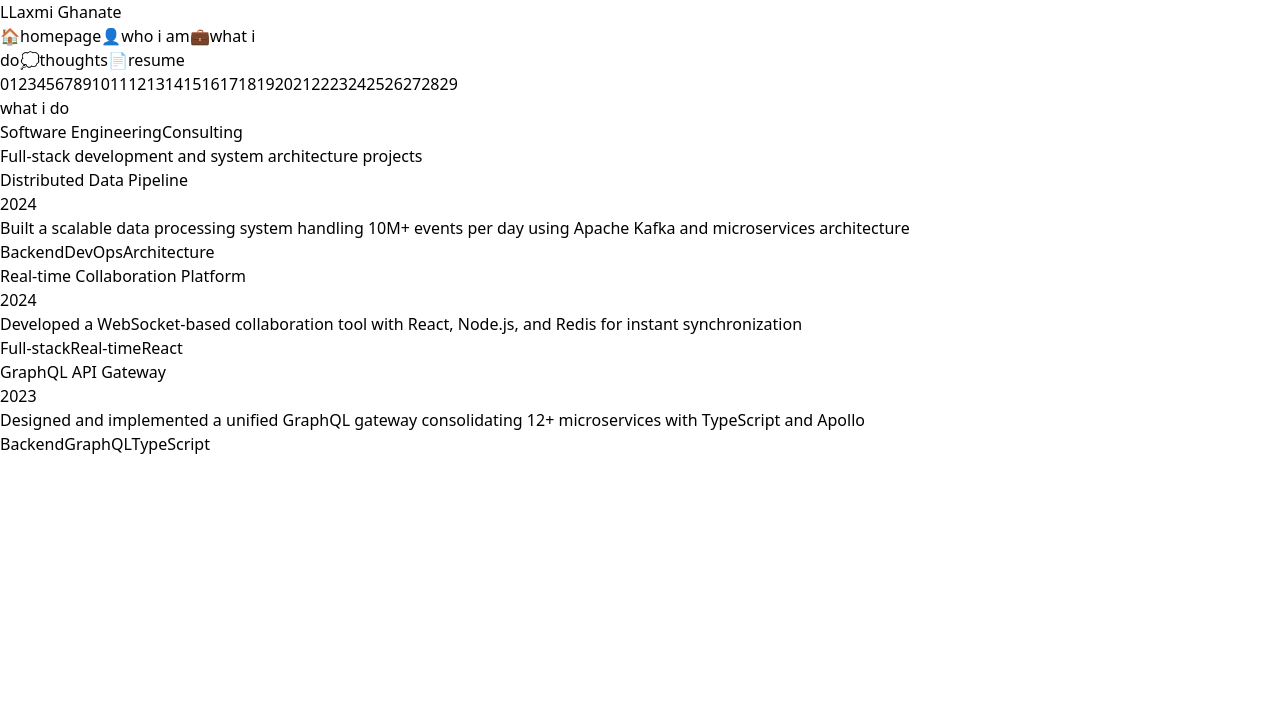
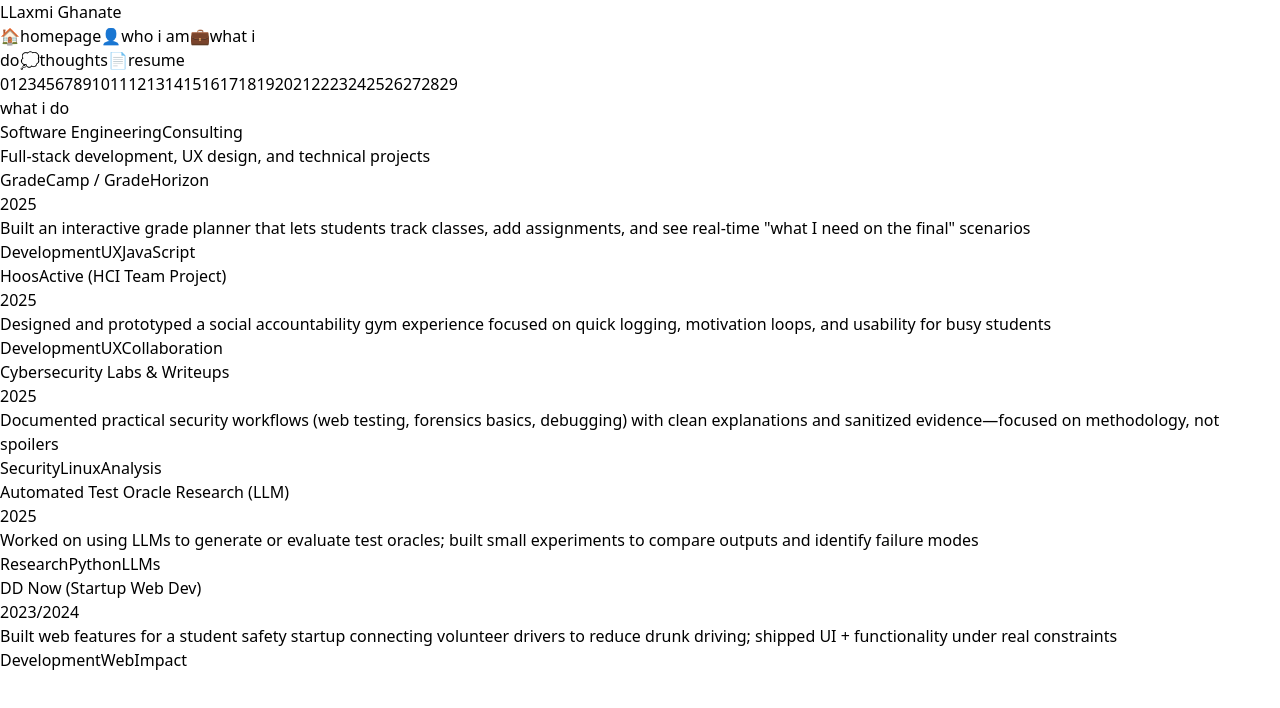
Before and after one commit to laxmi-777/cyberspace, a React (Vite) app in the folder manila-portfolio/: page /cyberspace/what-i-do in a window 1280 px wide. Shown: the top 708 px of the page. Built offline with nearby package versions, Linux system fonts and the light colour scheme.

Commit message:
Update projects and about page with real content

```diff
--- a/manila-portfolio/src/pages/Me.jsx
+++ b/manila-portfolio/src/pages/Me.jsx
@@ -14,20 +14,24 @@ export default function WhoIAm() {
           who i am
         </h1>
         <p className={`text-lg ${subtextColor} leading-relaxed`}>
-          I'm a designer and developer focused on creating thoughtful digital experiences.
+          I turn ambiguous ideas into products people actually use.
         </p>
       </section>
 
       <section className="space-y-4">
         <h2 className={`text-2xl font-semibold ${textColor}`}>About</h2>
         <p className={`${subtextColor} leading-relaxed`}>
-          Currently working at the intersection of design and code. I believe in building
-          products that are both beautiful and functional, with careful attention to detail
-          and user experience.
+          I'm Laxmi Ghanate, a computer science student at UVA who works at the intersection of engineering, UX, and clear communication. I'm happiest when I can define the problem, design the workflow, and build the solution — with the kind of structure that makes teams move faster.
         </p>
         <p className={`${subtextColor} leading-relaxed`}>
-          When I'm not working, you'll find me exploring new technologies, reading, or
-          enjoying the outdoors.
+          Right now I'm focused on student-facing tools, human-centered design projects, and building a stronger security mindset into everything I ship.
+        </p>
+      </section>
+
+      <section className="space-y-4">
+        <h2 className={`text-2xl font-semibold ${textColor}`}>What I value</h2>
+        <p className={`${subtextColor} leading-relaxed`}>
+          Clarity &gt; complexity. Shipping &gt; perfect. Secure-by-default &gt; "we'll fix it later."
         </p>
       </section>
 
@@ -35,21 +39,21 @@ export default function WhoIAm() {
         <h2 className={`text-2xl font-semibold ${textColor}`}>Contact</h2>
         <div className={`space-y-2 ${subtextColor}`}>
           <p>
-            <a href="mailto:hello@example.com" className={`${linkColor} transition-colors`}>
-              hello@example.com
+            <span className={subtextColor}>Email: </span>
+            <a href="mailto:laxmi.ghanate07@gmail.com" className={`${linkColor} transition-colors`}>
+              laxmi.ghanate07@gmail.com
             </a>
           </p>
-          <p className="space-x-3">
-            <a href="https://twitter.com/yourusername" className={`${linkColor} transition-colors`}>
-              Twitter
+          <p>
+            <span className={subtextColor}>GitHub: </span>
+            <a href="https://github.com/laxmi-777" className={`${linkColor} transition-colors`} target="_blank" rel="noopener noreferrer">
+              github.com/laxmi-777
             </a>
-            <span className={borderColor}>·</span>
-            <a href="https://github.com/yourusername" className={`${linkColor} transition-colors`}>
-              GitHub
-            </a>
-            <span className={borderColor}>·</span>
-            <a href="https://linkedin.com/in/yourusername" className={`${linkColor} transition-colors`}>
-              LinkedIn
+          </p>
+          <p>
+            <span className={subtextColor}>LinkedIn: </span>
+            <a href="https://www.linkedin.com/in/laxmi-ghanate-33445b255/" className={`${linkColor} transition-colors`} target="_blank" rel="noopener noreferrer">
+              linkedin.com/in/laxmi-ghanate-33445b255
             </a>
           </p>
         </div>
--- a/manila-portfolio/src/pages/Work.jsx
+++ b/manila-portfolio/src/pages/Work.jsx
@@ -4,54 +4,75 @@ import { useTheme } from '../context/ThemeContext.jsx';
 
 const projectData = {
   'software-engineering': {
-    subtitle: 'Full-stack development and system architecture projects',
+    subtitle: 'Full-stack development, UX design, and technical projects',
     projects: [
       {
-        slug: 'distributed-system',
-        title: 'Distributed Data Pipeline',
-        description: 'Built a scalable data processing system handling 10M+ events per day using Apache Kafka and microservices architecture',
-        year: '2024',
-        categories: ['Backend', 'DevOps', 'Architecture'],
+        slug: 'gradecamp-gradehorizon',
+        title: 'GradeCamp / GradeHorizon',
+        description: 'Built an interactive grade planner that lets students track classes, add assignments, and see real-time "what I need on the final" scenarios',
+        year: '2025',
+        categories: ['Development', 'UX', 'JavaScript'],
       },
       {
-        slug: 'real-time-app',
-        title: 'Real-time Collaboration Platform',
-        description: 'Developed a WebSocket-based collaboration tool with React, Node.js, and Redis for instant synchronization',
-        year: '2024',
-        categories: ['Full-stack', 'Real-time', 'React'],
+        slug: 'hoosactive',
+        title: 'HoosActive (HCI Team Project)',
+        description: 'Designed and prototyped a social accountability gym experience focused on quick logging, motivation loops, and usability for busy students',
+        year: '2025',
+        categories: ['Development', 'UX', 'Collaboration'],
       },
       {
-        slug: 'api-gateway',
-        title: 'GraphQL API Gateway',
-        description: 'Designed and implemented a unified GraphQL gateway consolidating 12+ microservices with TypeScript and Apollo',
-        year: '2023',
-        categories: ['Backend', 'GraphQL', 'TypeScript'],
+        slug: 'cybersecurity-labs',
+        title: 'Cybersecurity Labs & Writeups',
+        description: 'Documented practical security workflows (web testing, forensics basics, debugging) with clean explanations and sanitized evidence—focused on methodology, not spoilers',
+        year: '2025',
+        categories: ['Security', 'Linux', 'Analysis'],
+      },
+      {
+        slug: 'test-oracle-research',
+        title: 'Automated Test Oracle Research (LLM)',
+        description: 'Worked on using LLMs to generate or evaluate test oracles; built small experiments to compare outputs and identify failure modes',
+        year: '2025',
+        categories: ['Research', 'Python', 'LLMs'],
+      },
+      {
+        slug: 'dd-now',
+        title: 'DD Now (Startup Web Dev)',
+        description: 'Built web features for a student safety startup connecting volunteer drivers to reduce drunk driving; shipped UI + functionality under real constraints',
+        year: '2023/2024',
+        categories: ['Development', 'Web', 'Impact'],
       },
     ],
   },
   'consulting': {
-    subtitle: 'Strategic technical consulting and advisory engagements',
+    subtitle: 'Product strategy, research translation, and project coordination',
     projects: [
       {
-        slug: 'cloud-migration',
-        title: 'Enterprise Cloud Migration',
-        description: 'Led technical strategy for migrating legacy monolith to AWS cloud-native architecture, reducing costs by 40%',
-        year: '2024',
-        categories: ['Strategy', 'Cloud', 'AWS'],
+        slug: 'hoosactive-research',
+        title: 'HoosActive: Research → Requirements → Metrics',
+        description: 'Led the "make it measurable" work: turned user interviews/personas into clear requirements and evaluation metrics for the final product direction',
+        year: '2025',
+        categories: ['Research', 'Strategy', 'Metrics'],
       },
       {
-        slug: 'tech-assessment',
-        title: 'Technology Stack Evaluation',
-        description: 'Conducted comprehensive technical audit and provided recommendations for modernizing aging infrastructure',
-        year: '2023',
-        categories: ['Assessment', 'Strategy', 'Architecture'],
+        slug: 'grade-tool-mvp',
+        title: 'Grade Tool: Scope & MVP Planning',
+        description: 'Broke a big idea into a shippable MVP: prioritized features, wrote acceptance criteria, and planned a roadmap (including syllabus upload + AI analysis)',
+        year: '2025',
+        categories: ['Product', 'Planning', 'Documentation'],
       },
       {
-        slug: 'team-scaling',
-        title: 'Engineering Team Scaling',
-        description: 'Advised startup on engineering org structure, hiring strategy, and development practices during 3x growth phase',
-        year: '2023',
-        categories: ['Advisory', 'Leadership', 'Process'],
+        slug: 'security-findings',
+        title: 'Security Findings: Risk Communication',
+        description: 'Practice writing security findings so a non-technical audience can act: issue → impact → recommendation, with clear next steps and minimal jargon',
+        year: '2025',
+        categories: ['Communication', 'Risk', 'Clarity'],
+      },
+      {
+        slug: 'team-delivery',
+        title: 'Team Delivery: Coordination & Process',
+        description: 'Organized work across teammates using lightweight structure (checklists, deadlines, "definition of done"), keeping deliverables moving without drama',
+        year: '2025',
+        categories: ['Process', 'Leadership', 'Execution'],
       },
     ],
   },
```
